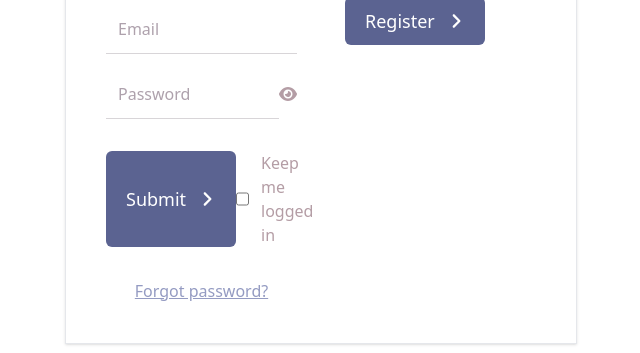
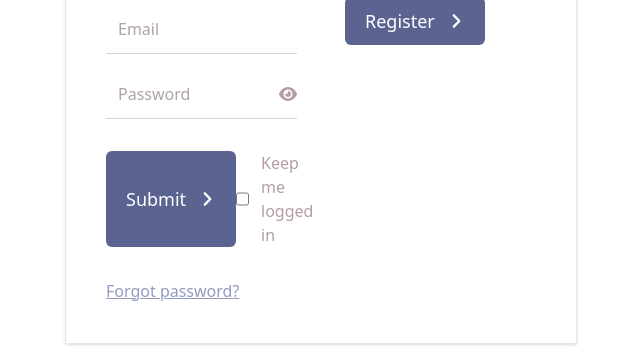
Before and after one commit to rubiyet/prontopilates, a Next.js app: page /login in a window 1280 px wide. Shown: the part 347-700 px from the top of the page, without its empty margins (319-959 px from the left). Built offline with nearby package versions, Linux system fonts and the light colour scheme.

Commit message:
refactor

```diff
--- a/components/login.jsx
+++ b/components/login.jsx
@@ -45,7 +45,7 @@ export default function Login() {
                   onChange={(e) => setPassword(e.target.value)}
                   className="border-b border-[#d8d5d8] w-full py-3 px-3 focus:outline-none text-[#330f2f] placeholder:text-[#aea1ac]"
                 />
-                <div className="flex items-center">
+                <div className="flex items-center h-full border-b border-[#d8d5d8]">
                   <button
                     className="text-[#b49da5] focus:outline-none text-lg"
                     onClick={() => setShowPassword(!showPassword)}
@@ -64,7 +64,7 @@ export default function Login() {
                 <span className="text-[#b49da5]">Keep me logged in</span>
               </div>
             </div>
-            <button className="text-[#949bc2] underline" onClick={() => router.push("/")}>
+            <button className="text-[#949bc2] underline flex" onClick={() => router.push("/")}>
               Forgot password?
             </button>
           </div>
--- a/components/purchaseModal.jsx
+++ b/components/purchaseModal.jsx
@@ -85,7 +85,7 @@ export default function PurchaseModal({
             </div>
             <hr className="border-[#eae7ea]" />
           </div>
-          <button className="bg-[#5b6391] text-white rounded-md py-3 px-4 flex justify-between items-center text-lg" onClick={() => router.push("/")}>
+          <button className="bg-[#5b6391] text-white rounded-md py-3 px-4 flex justify-between items-center text-lg" onClick={() => router.push("/login")}>
             <span>Purchase</span> <FaAngleRight />
           </button>
           <div className="p-6">
--- a/components/register.jsx
+++ b/components/register.jsx
@@ -111,17 +111,13 @@ export default function Register() {
                   onChange={(e) => setPassword(e.target.value)}
                   className="border-b border-[#d8d5d8] w-full py-3 px-3 focus:outline-none text-[#330f2f] placeholder:text-[#aea1ac]"
                 />
-                    <div className="flex flex-col space-y-8">
-                      <div className="flex flex-col space-y-4">
-                        <div className="flex items-center">
+                <div className="flex items-center h-full border-b border-[#d8d5d8]">
                   <button
                     className="text-[#b49da5] focus:outline-none text-lg"
                     onClick={() => setShowPassword(!showPassword)}
                   >
                     {showPassword ? <FaEyeSlash /> : <FaEye />}
                   </button>
-                        </div>
-                      </div>
                 </div>
               </div>
               <div className="flex items-center justify-between">
@@ -132,19 +128,14 @@ export default function Register() {
                   onChange={(e) => setConfirmPassword(e.target.value)}
                   className="border-b border-[#d8d5d8] w-full py-3 px-3 focus:outline-none text-[#330f2f] placeholder:text-[#aea1ac]"
                 />
-                    <div className="flex flex-col space-y-8">
-                      <div className="flex flex-col space-y-4">
-                        <div className="flex items-center">
+                <div className="flex items-center h-full border-b border-[#d8d5d8]">
                   <button
                     className="text-[#b49da5] focus:outline-none text-lg"
-                            onClick={() =>
-                              setShowConfirmPassword(!showConfirmPassword)
+                    onClick={() =>                               setShowConfirmPassword(!showConfirmPassword)
                     }
                   >
                     {showConfirmPassword ? <FaEyeSlash /> : <FaEye />}
                   </button>
-                        </div>
-                      </div>
                 </div>
               </div>
                   <div className="text-[13px] text-[#b5a8b3] space-y-5">
```
Lines whose indentation alone changed are shown as unchanged.
